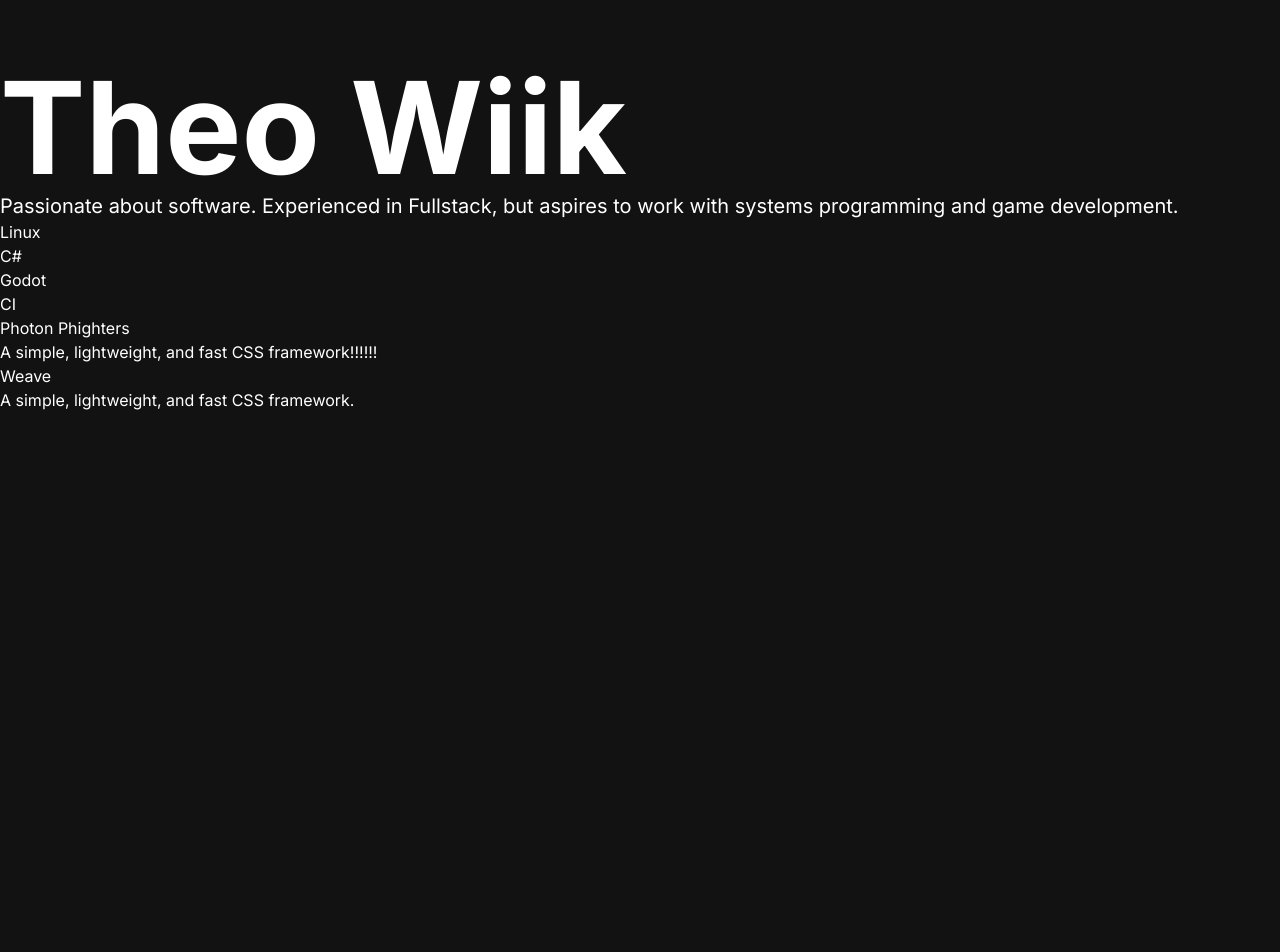
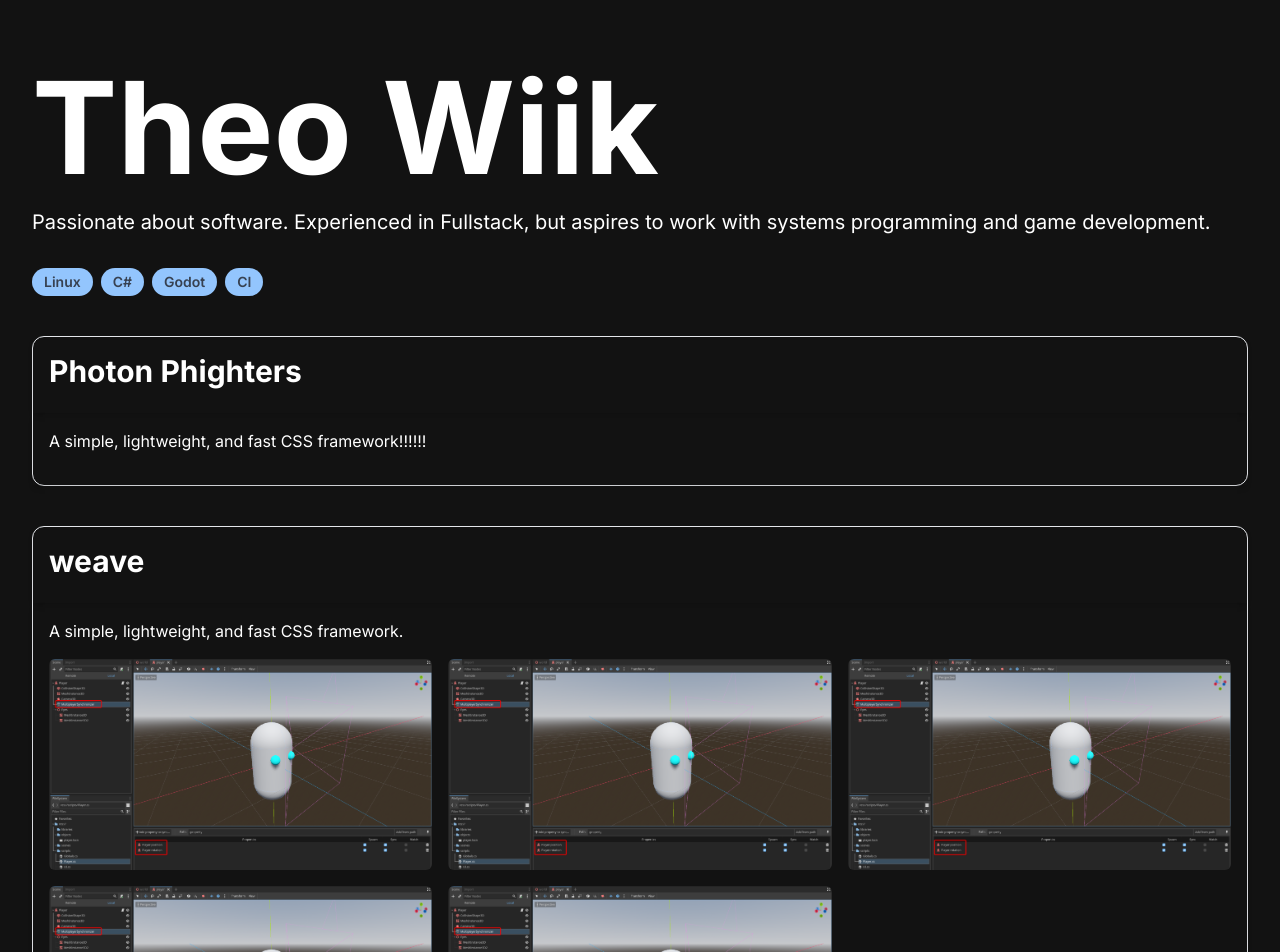
Before and after one commit to theowiik/theowiik.github.io, a Next.js app: page / in a window 1280 px wide. Shown: the top 952 px of the page. Before the commit the page ends 800 px from the top, so only its background shows below. Built offline with nearby package versions, Linux system fonts and the light colour scheme.

Commit message:
Minimal styling

```diff
--- a/src/app/data/photon-phighters.ts
+++ b/src/app/data/photon-phighters.ts
@@ -6,6 +6,7 @@ const photonPhighters: Project = {
   description: 'A simple, lightweight, and fast CSS framework!!!!!!',
   shortDescription: '',
   tags: [],
+  images: []
 };
 
 export default photonPhighters;
--- a/src/app/data/weave.ts
+++ b/src/app/data/weave.ts
@@ -2,10 +2,17 @@ import { Project } from '../models/project';
 
 const weave: Project = {
   id: 'weave',
-  name: 'Weave',
+  name: 'weave',
   description: 'A simple, lightweight, and fast CSS framework.',
   shortDescription: '',
   tags: [],
+  images: [
+    '/projects/weave/placeholder.png',
+    '/projects/weave/placeholder.png',
+    '/projects/weave/placeholder.png',
+    '/projects/weave/placeholder.png',
+    '/projects/weave/placeholder.png',
+  ]
 };
 
 export default weave;
--- a/src/app/models/project.ts
+++ b/src/app/models/project.ts
@@ -4,4 +4,5 @@ export interface Project {
   shortDescription: string;
   description: string;
   tags: string[];
+  images: string[];
 }
--- a/src/app/page.tsx
+++ b/src/app/page.tsx
@@ -7,20 +7,49 @@ export default function Home() {
   const fanOf: string[] = ['Linux', 'C#', 'Godot', 'CI'];
 
   return (
-    <div className="mt-16">
-      <p className="text-9xl font-bold">Theo Wiik</p>
-      <p className='text-xl'>
-        Passionate about software. Experienced in Fullstack, but aspires to work with systems programming and game development.
+    <div className="mt-16 px-8">
+      <h1 className="text-9xl font-bold">Theo Wiik</h1>
+      <p className="text-xl mt-4 mb-8">
+        Passionate about software. Experienced in Fullstack, but aspires to work
+        with systems programming and game development.
       </p>
 
-      {fanOf.map((thing) => (
-        <p key={thing}>{thing}</p>
-      ))}
+      <div className="mb-8">
+        {fanOf.map((thing) => (
+          <span
+            key={thing}
+            className="inline-block bg-blue-300 rounded-full px-3 py-1 text-sm font-semibold text-gray-700 mr-2 mb-2"
+          >
+            {thing}
+          </span>
+        ))}
+      </div>
 
       {projects.map((project) => (
-        <div key={project.id}>
-          <h1>{project.name}</h1>
-          <h1>{project.description}</h1>
+        <div key={project.id} className="mb-10 border rounded-xl">
+          {/* Title */}
+          <div className="p-4 shadow-md">
+            <h2 className="text-3xl font-bold">{project.name}</h2>
+            <p className="text-md mt-2">{project.shortDescription}</p>
+          </div>
+
+          {/* Body */}
+          <div className="p-4 shadow-md">
+            <p className="whitespace-pre-line">{project.description}</p>
+
+            {/* Images */}
+            <div className="grid grid-cols-3 gap-4 mt-4">
+              {project.images.map((image, index) => (
+                <div key={index} className="aspect-w-1 aspect-h-1">
+                  <img
+                    src={image}
+                    alt={`Project ${project.name} image ${index + 1}`}
+                    className="object-cover rounded-md"
+                  />
+                </div>
+              ))}
+            </div>
+          </div>
         </div>
       ))}
     </div>
```
Also changed, not shown: public/projects/weave/placeholder.png (added), 1 other file (tests, documents, lock files or other folders).
